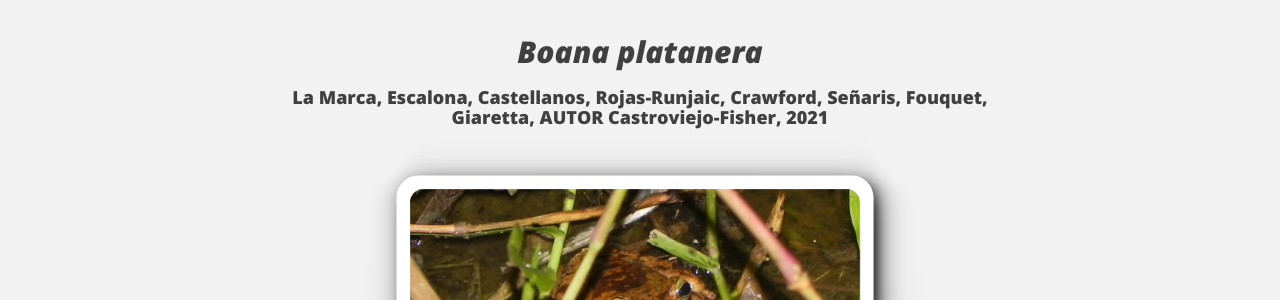
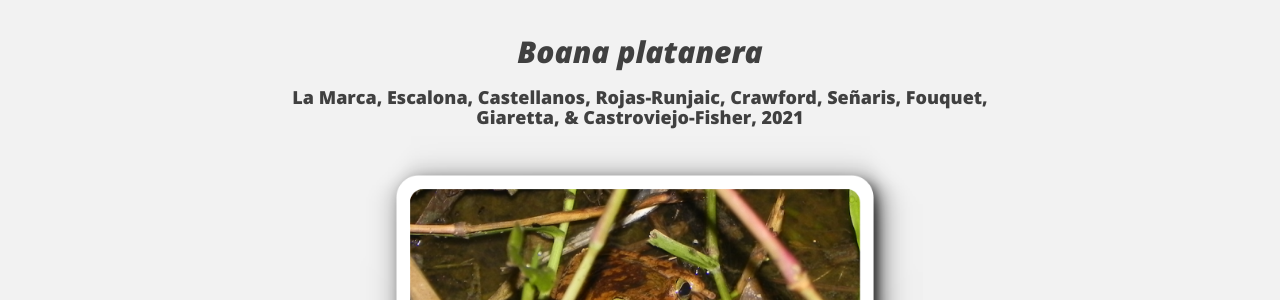
Before and after one commit to colombianfrogs/sounds, a Jekyll site: the page built from docs/Boana_platanera.md, in a window 1280 px wide and 1138 px high. Shown: the part 135-435 px from the top of the window. Built offline with Jekyll 4.4.1, drawn with Linux system fonts in a browser that asks for light colours.

Commit message:
Update Boana_platanera.md

```diff
--- a/docs/Boana_platanera.md
+++ b/docs/Boana_platanera.md
@@ -51,7 +51,7 @@ function openTab(evt, tabName) {
 <!-- Species presentation -->
 <div style="text-align: center;">
   <h2><i>Boana platanera</i></h2>
-  <h4>La Marca, Escalona, Castellanos, Rojas-Runjaic, Crawford, Señaris, Fouquet, Giaretta, AUTOR Castroviejo-Fisher, 2021</h4>
+  <h4>La Marca, Escalona, Castellanos, Rojas-Runjaic, Crawford, Señaris, Fouquet, Giaretta, & Castroviejo-Fisher, 2021</h4>
   <img src="{{ site.baseurl }}/images/especie_Boana_platanera.png" style="width:15cm;">
 </div>
 
```
